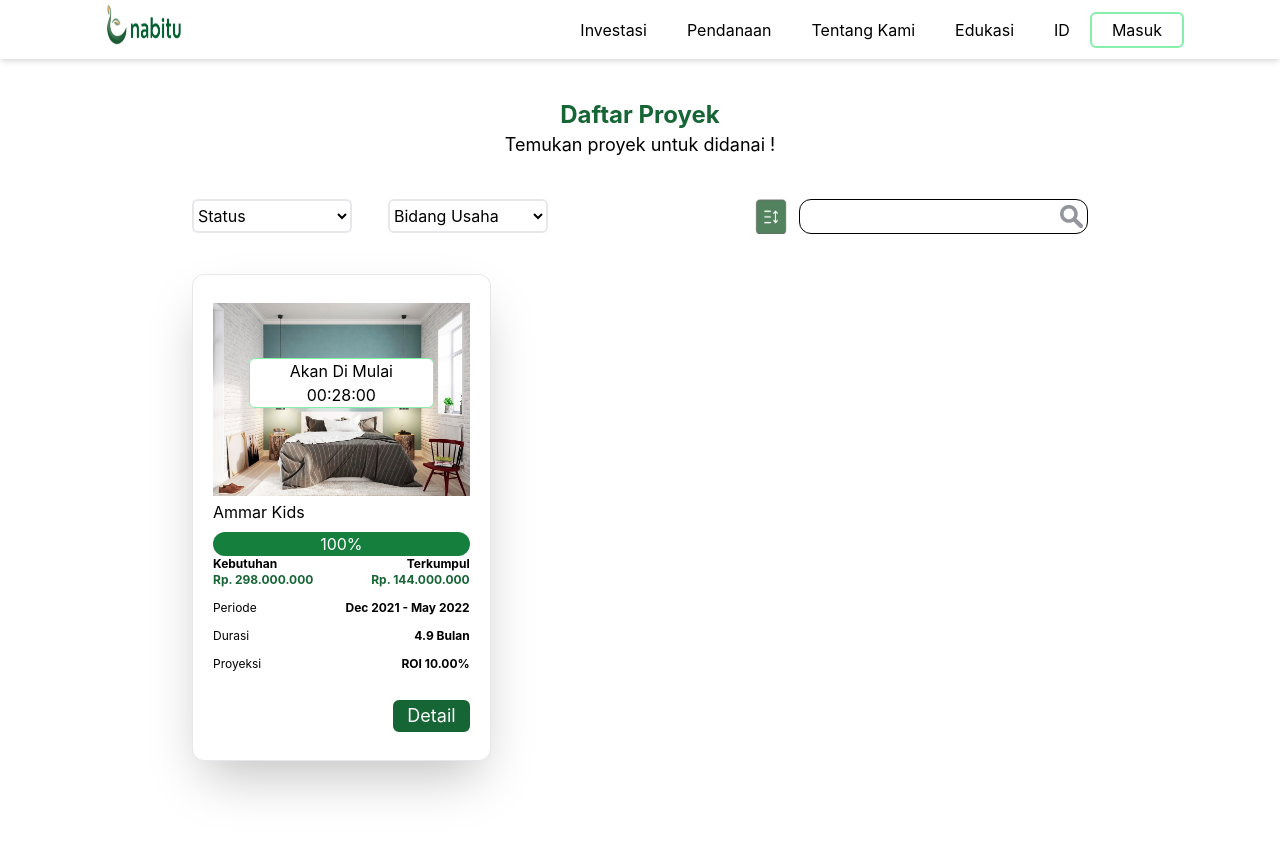
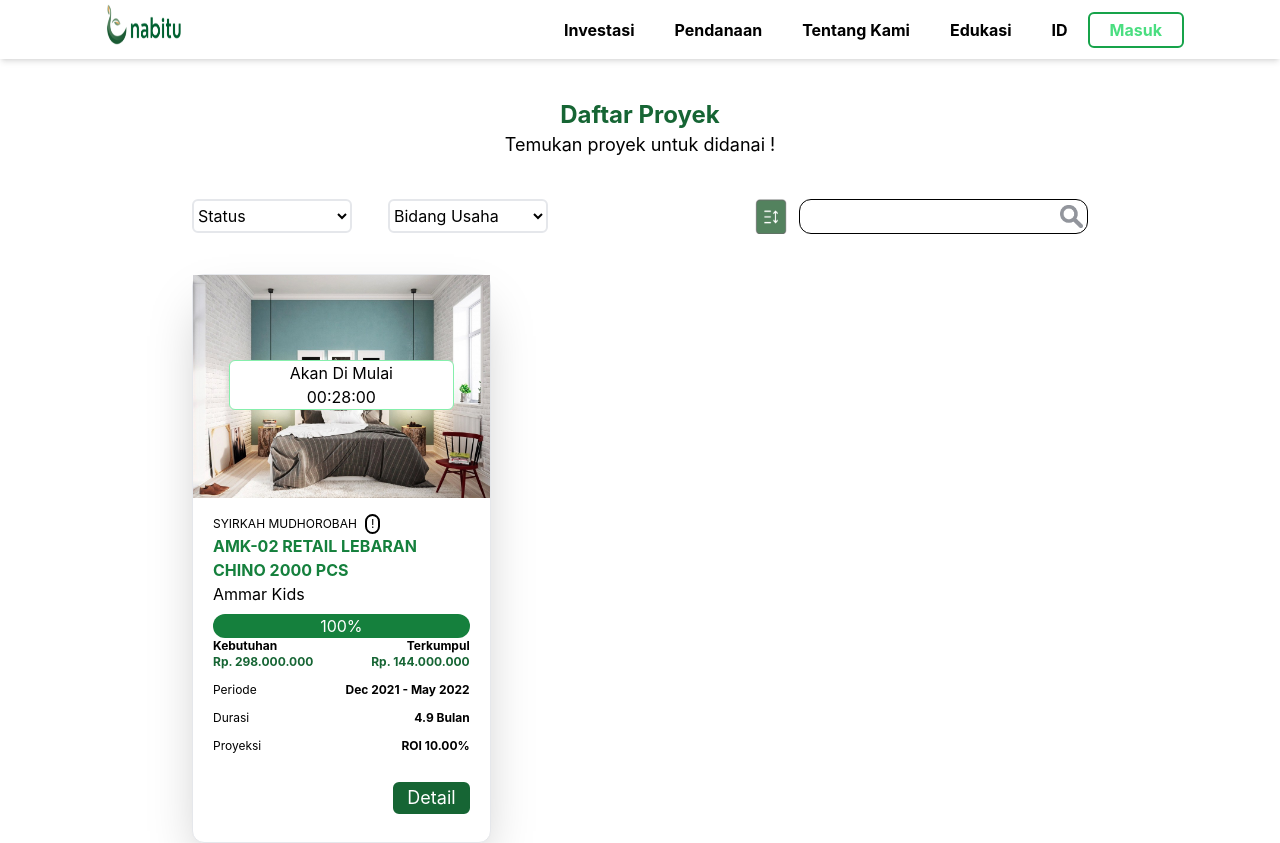
Before and after one commit to m-nahrowi/slicing-nabitu, a Next.js app: page / in a window 1280 px wide. Shown: the top 843 px of the page. Built offline with nearby package versions, Linux system fonts and the light colour scheme.

Commit message:
add "ubah dikit "

```diff
--- a/pages/index.js
+++ b/pages/index.js
@@ -15,7 +15,7 @@ export default function Home() {
         <div>
           <Image src={logo} alt="logo" className="h-5 w-5" width="90" height="45" />
         </div>
-        <div className="flex justify-evenly items-center">
+        <div className="flex justify-evenly items-center font-bold">
           <p className='px-5'>
             Investasi
           </p>
@@ -31,7 +31,7 @@ export default function Home() {
           <p className='px-5'>
             ID
           </p>
-          <p className="px-5 border-2 border-green-300 py-1 rounded-md">
+          <p className="px-5 border-2 border-green-600 py-1 rounded-md font-bold text-green-400">
             Masuk
           </p>
         </div>
@@ -79,10 +79,10 @@ export default function Home() {
           {/* <div>
             <img src='image/kasur.jpg' className='relative' alt="data " />
           </div> */}
-          <div className='py-7 px-5'>
+          <div className=''>
             <div className='flex justify-center'>
               <div className='flex flex-col w-full'>
-                <img src='image/kasur.jpg' className='relative' alt="data " />
+                <img src='image/kasur.jpg' className='relative w-full' alt="data " />
                 <div className='rounded-lg py-3 mt-[-150px] z-20 px-9'>
                   <div className='bg-white text-center w-full border border-green-300 rounded-md'>
                     <p>
@@ -94,7 +94,8 @@ export default function Home() {
                   </div>
                 </div>
 
-                <div className='flex mt-3 text-xs items-center'>
+                <div className='py-7 px-5'>
+                  <div className='flex mt-16 text-xs items-center'>
                     <p className=' mr-2'>
                       SYIRKAH MUDHOROBAH
                     </p>
@@ -165,6 +166,8 @@ export default function Home() {
                       <p className='text-lg mt-7 border-2 border-green-800 px-3 rounded-md bg-green-800 text-white'>Detail</p>
                     </div>
                   </div>
+                </div>
+
 
 
               </div>
```
Lines whose indentation alone changed are shown as unchanged.
